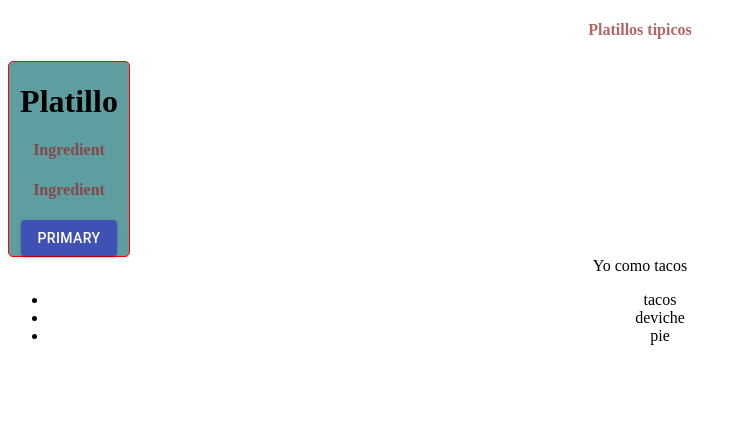
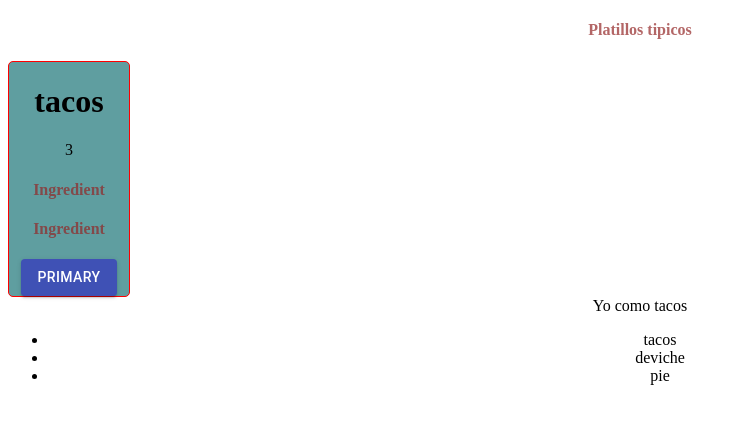
Before and after one commit to paulveliz/reactjs-my-first-app, a React (Create React App) app: page / in a window 1280 px wide. Shown: the top 424 px of the page, without its empty margins (0-747 px from the left). Built offline with nearby package versions, Linux system fonts and the light colour scheme; the HTML template or start-up script is replaced by a standard one.

Commit message:
Enviando datos a componentes (Props)

```diff
--- a/src/App.js
+++ b/src/App.js
@@ -10,7 +10,7 @@
   return (
     <div className="App">
       <Header/>
-      <Dish/>
+      <Dish name= {dish} qty="3"/>
       Yo como { dish }
       <ul>
         {
--- a/src/components/dish.js
+++ b/src/components/dish.js
@@ -27,7 +27,8 @@
     render(){
         return (
             <div className = "dish" >
-                <h1>Platillo</h1>
+                <h1>{ this.props.name }</h1>
+                {this.props.qty}
                 <Ingredient/>
                 <Button variant="contained" color="primary">
                     Primary
```
Also changed, not shown: 1 other file (tests, documents, lock files or other folders).
